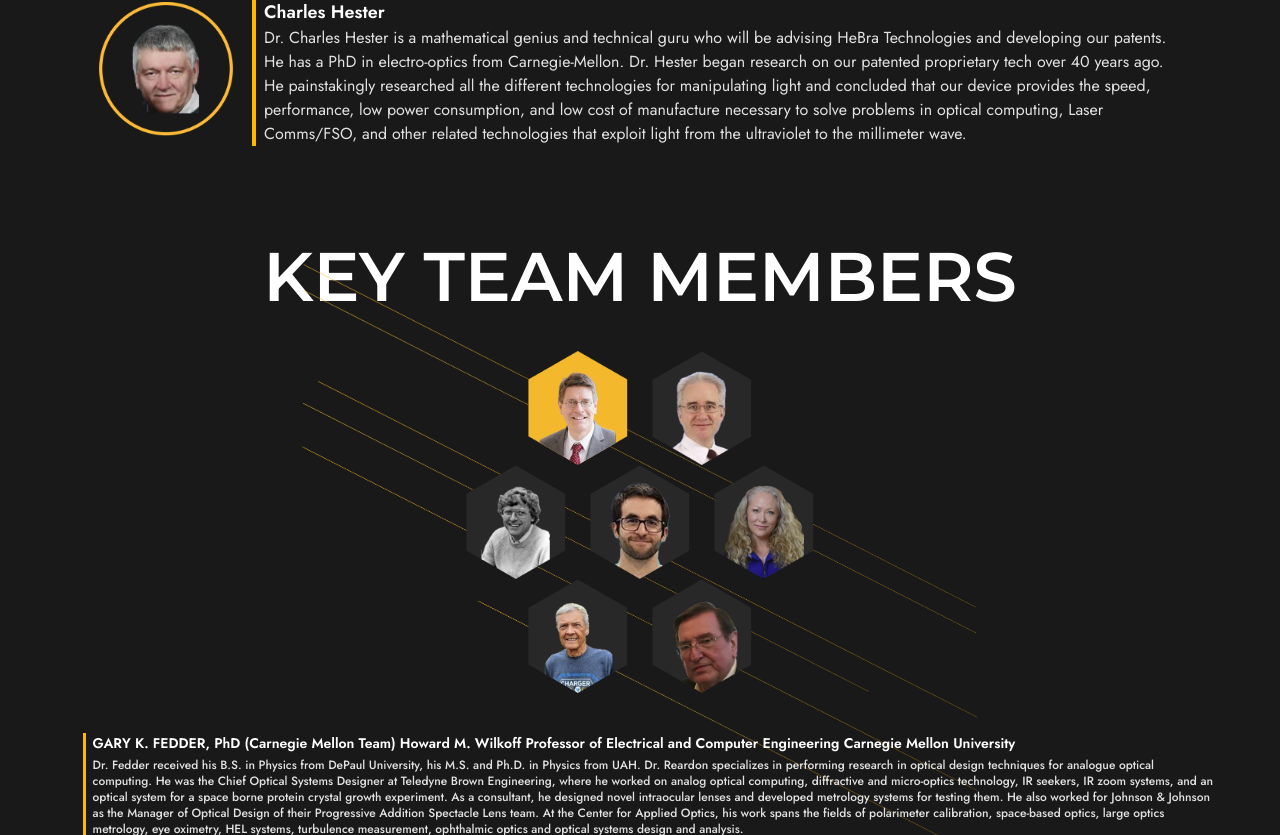
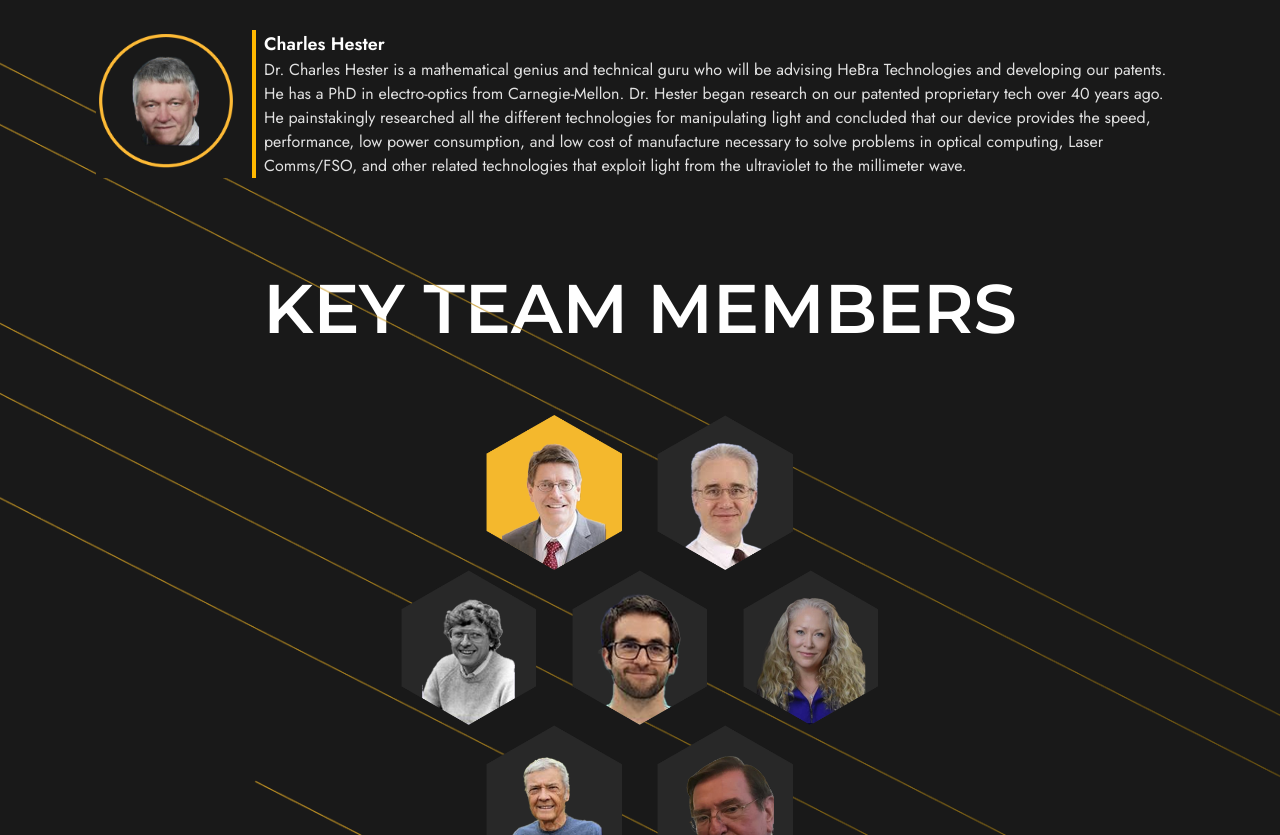
Before and after one commit to MuyazRJ/HebraTech, a Next.js app: page /about in a window 1280 px wide. Shown: the part 1325-2160 px from the top of the page. Built offline with nearby package versions, Linux system fonts and the light colour scheme.

Commit message:
founders

```diff
--- a/app/globals.css
+++ b/app/globals.css
@@ -156,7 +156,7 @@
 }
 
 .founders_text {
-  @apply text-white text-3xl md:text-4xl 2xl:text-8xl lg:text-7xl lg:text-[4.3rem] font-semibold text-center sm:mb-2 before:absolute relative before:border-b-[1px] before:border-[#A3A3A3] before:w-[110%] before:right-[-5%] before:top-10 md:before:top-12 before:bottom-0 before:opacity-50 lg:before:hidden;
+  @apply text-white text-3xl md:text-4xl 2xl:text-8xl lg:text-7xl lg:text-[4.3rem] font-semibold text-center sm:mb-2 xl:mb-10 before:absolute relative before:border-b-[1px] before:border-[#A3A3A3] before:w-[110%] before:right-[-5%] before:top-10 md:before:top-12 before:bottom-0 before:opacity-50 lg:before:hidden;
 }
 
 .founders_container {
--- a/components/Founders.tsx
+++ b/components/Founders.tsx
@@ -49,7 +49,7 @@
             <div className="flex w-[85%] mx-auto relative overflow-y-hidden max-w-[1440px] mt-10 3xl:w-[75%] lg:pb-12">
                 <div className="flex flex-col items-center gap-1 lg:items-start lg:gap-10">
                     <div className="flex items-center">
-                        <div className={`founder_image ${founder === 2 ? 'before:opacity-100': 'before:opacity-0'} `} onClick={() => setFounder(2)}>
+                        <div className={`founder_image ${founder === 2 ? 'before:opacity-100': 'before:opacity-0'}`} onClick={() => setFounder(2)}>
                             <Image
                                 src="/SUNSHINE_WEBB_BRAZELTON_HebraTech.png"
                                 alt='Founder Anthony Hester'
@@ -86,7 +86,7 @@
                                 src="/STACY_BRAZELTON_Founder_HebraTech.png"
                                 alt='Founder Anthony Hester'
                                 fill={true}
-                                className='object-contain'
+                                className='object-contain '
                             />
                         </div>
 
@@ -96,13 +96,13 @@
                         </div>
                     </div>
 
-                    <div className="flex items-center">
-                        <div className={`founder_image ${founder === 4 ? 'before:opacity-100': 'before:opacity-0'}`} onClick={() => setFounder(4)}>
+                    <div className="flex items-center bg-main-black z-[1]">
+                        <div className={`founder_image ${founder === 4 ? 'before:opacity-100': 'before:opacity-0'} z-[1]`} onClick={() => setFounder(4)}>
                             <Image
                                 src="/CHARIES_HESTER_PhD_Founder_HebraTech.png"
                                 alt='Founder Anthony Hester'
                                 fill={true}
-                                className='object-contain'
+                                className='object-contain bg-main-black'
                             />
                         </div>
 
--- a/components/Hexagon.tsx
+++ b/components/Hexagon.tsx
@@ -2,12 +2,11 @@
 
 const Hexagon = ({ imgPath, alt, size="100", click, currentMember, memberNumber }: { imgPath: string, alt: string, size: string, click:any, currentMember: number, memberNumber: number}) => {
     return (
-        <div className={`relative group overflow-hidden`} onClick={click}>
+        <div className={`relative group overflow-hidden w-[100px] h-[100px] sm:w-[120px] sm:h-[120px] md:w-[130px] md:h-[130px] lg:w-[140px] lg:h-[140px] xl:w-[155px] xl:h-[155px] 2xl:w-[185px] 2xl:h-[185px]`} onClick={click}>
             <Image
                 src="/hexagon.png"
                 alt={alt}
-                height={Number(size)}
-                width={Number(size)}
+                fill={true}
                 className='object-contain duration-300 opacity-100 group-hover:opacity-0'
             />
 
--- a/components/Team.tsx
+++ b/components/Team.tsx
@@ -43,25 +43,13 @@
     return (
         <div className="bg-main-black pb-10 relative">
             <TextReveal>
-                <div className="flex justify-center"><h2 className="founders_text z-[32]">KEY TEAM MEMBERS</h2></div>
+                <div className="flex justify-center z-10"><h2 className="founders_text z-10">KEY TEAM MEMBERS</h2></div>
             </TextReveal>
 
-            <div className="flex flex-col justify-center w-[90%] mx-auto items-center mt-8">
-                <div className="absolute w-screen h-full">
-
-                </div>
-                <div className="w-[120vw] relative hidden">
-                    <div className="w-full h-[0.1px] bg-main-gold absolute translate-y-[13.5rem] rotate-[29deg] bg-gradient-to-r from-[#FFA800] to-[#FFB800] opacity-80"/>
-                    <div className="w-full h-[0.1px] bg-main-gold absolute translate-y-[7.5rem] rotate-[29deg] opacity-30"/>
-                    <div className="w-full h-[0.1px] bg-main-gold absolute translate-y-[5rem] rotate-[29deg] opacity-30"/>
-                    <div className="w-full h-[0.1px] bg-main-gold absolute translate-y-[2rem] rotate-[29deg] opacity-30"/>
-                    <div className="w-[80%] h-[0.1px] bg-main-gold absolute translate-y-[15.5rem] rotate-[29deg] opacity-30"/>
-                    <div className="w-[70%] h-[0.1px] bg-main-gold absolute translate-y-[17.5rem] rotate-[29deg] opacity-60"/>
-                </div>
-
+            <div className="flex flex-col w-[85%] 3xl:w-[75%] mx-auto mt-8 max-w-[1440px]">
                 <div className="flex flex-col items-center relative">
                     <div className="absolute">
-                    <div className="relative w-[450px] h-[450px]">
+                        <div className="relative 2xl:translate-x-[-20px] w-[550px] h-[550px] sm:w-[500px] sm:h-[510px] md:w-[680px] md:h-[670px] translate-y-[-80px] lg:w-[870px] lg:h-[870px] lg:translate-y-[-170px] xl:w-[1070px] xl:h-[1070px] xl:translate-y-[-250px] 2xl:w-[1320px] 2xl:h-[1320px] 2xl:translate-y-[-330px] xl:opacity-80">
                             <Image
                                 src="/lines_shooting.png"
                                 alt='Founder Anthony Hester'
@@ -71,31 +59,39 @@
                         </div>
                     </div>
 
-                    <div className="flex gap-6">
+
+                    <div className="flex gap-4">
                         <Hexagon imgPath="GARY_K._FEDDER_PhD.png" size="100" alt="GARY K. FEDDER" click={() => setMember(4)} currentMember={member} memberNumber={4}/>
                         <Hexagon imgPath="PATRICK_J._REARDON_PhD.png" size="100" alt="PATRICK J. REARDON" click={() => setMember(2)} currentMember={member} memberNumber={2}/>
                     </div>
 
-                    <div className="flex gap-6">
+                    <div className="flex gap-4">
                         <Hexagon imgPath="DAVID_M._BLOOM_PhD_Stanford_Team_Professor.png" size="100" alt="DAVID M. BLOOM" click={() => setMember(3)} currentMember={member} memberNumber={3}/>
                         <Hexagon imgPath="JUAN_ALONSO_Director_of_Simulations.png" size="100" alt="JUAN ALONSO" click={() => setMember(5)} currentMember={member} memberNumber={5}/>
                         <Hexagon imgPath="CHRISTINA_BUTLER_Director_of_Government_Affairs_-HeBraTech_1.png" size="100" alt="CHRISTINA BUTLER" click={() => setMember(1)} currentMember={member} memberNumber={1}/>
                     </div>
 
 
-                    <div className="flex gap-6">
+                    <div className="flex gap-4">
                         <Hexagon imgPath="CLAUDIO_MORALES_PhD_Mathematician__Algorithms_Expert.png" size="100" alt="CLAUDIO MORALES" click={() => setMember(6)} currentMember={member} memberNumber={6}/>
                         <Hexagon imgPath="BOBBY_DENEEFE_Financial_Advisor_and_Board_Member.png" size="100" alt="BOBBY DENEEFE" click={() => setMember(7)} currentMember={member} memberNumber={7}/>
                     </div>
                 </div>
 
-                <div className="border-l-[3.5px] border-main-gold ml-[1.2rem] mt-10 overflow-x-hidden relative mb-2">
+                <div className="border-l-[3.5px] lg:border-l-[4.5px] border-main-gold ml-[1.2rem] mt-10 overflow-hidden relative mb-2">
+                    <div className="absolute">
                     <AnimatePresence mode="wait">
-                        {<motion.h2 initial="initial" animate="animation" exit="exit" key={member} variants={pAnim} className="text-white font-semibold pl-[0.4rem] font-[jost] -translate-y-0.5 tracking-normal text-sm">{currentMemberName}</motion.h2>}
+                        {<motion.h2 initial="initial" animate="animation" exit="exit" key={member} variants={pAnim} className="text-white font-semibold pl-[0.4rem] font-[jost] -translate-y-0.5 tracking-normal text-sm sm:text-base xl:text-lg">{currentMemberName}</motion.h2>}
                     </AnimatePresence>
+
+
                     <AnimatePresence mode="wait">
-                        {<motion.p initial="initial" animate="animation" exit="exit" key={member} variants={pAnim} className="text-[#E1E1E1] mt-1 font-[jost] text-xs pl-[0.4rem] tracking-normal font-[500] overflow-hidden">{currentPara}</motion.p>}
+                        {<motion.p initial="initial" animate="animation" exit="exit" key={member} variants={pAnim} className="text-[#E1E1E1] mt-1 font-[jost] text-xs pl-[0.4rem] tracking-normal font-[500] overflow-hidden sm:text-sm xl:text-base">{currentPara}</motion.p>}
                     </AnimatePresence>
+                    </div>
+
+                    <h2 className="text-white font-semibold pl-[0.4rem] font-[jost] -translate-y-0.5 tracking-normal text-sm opacity-0 sm:text-base xl:text-lg">{membersData[3].name}</h2>
+                    <p className="text-[#E1E1E1] mt-1 font-[jost] text-xs pl-[0.4rem] tracking-normal font-[500] opacity-0 sm:text-sm xl:text-base">{membersData[3].description}</p>
                 </div>
             </div>
         </div>
--- a/motion/Reveal.tsx
+++ b/motion/Reveal.tsx
@@ -1,7 +1,7 @@
 "use client"
 
 import React, { useRef } from "react";
-import { easeIn, easeInOut, easeOut, motion, useInView } from 'framer-motion';
+import { motion, useInView } from 'framer-motion';
 
 interface Props {
     children: JSX.Element | string,
@@ -12,7 +12,7 @@
 
 const TextReveal = ({ children, delay, duration = 0.55, styles='' }: Props) => {
     const ref = useRef(null);
-    const isInView = useInView(ref, { once: false })
+    const isInView = useInView(ref, { once: true })
 
     return (
         <motion.div ref={ref} animate={isInView ? "visible" : "hidden"}  className={styles}
```
Lines whose indentation alone changed are shown as unchanged.
